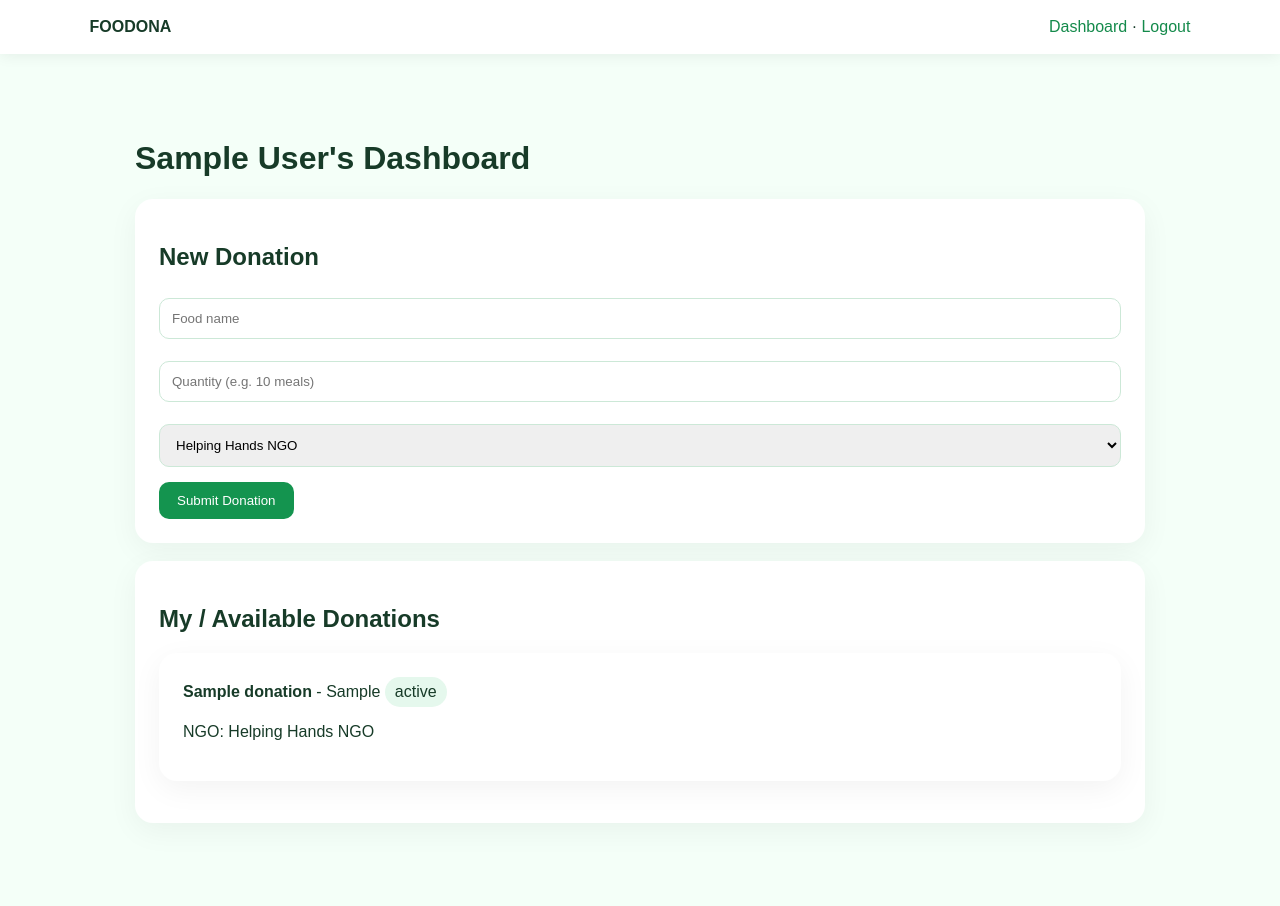
After one commit to shaurya-tiwarii/foodona, a Flask app: page /dashboard in a window 1280 px wide. The commit adds this page. Run offline with Flask 3, Linux system fonts and the light colour scheme; the visitor is signed in with stand-in values (Sample User, id 1); data comes from the database, SQL or seed files in the repository; tables that the repository leaves empty hold one stand-in row (values such as "Sample post").

Commit message:
donor dashboard and donation form

```diff
--- a/app.py
+++ b/app.py
@@ -33,6 +33,12 @@ def init_db():
       FOREIGN KEY(ngo_id) REFERENCES ngos(id)
     );
     """)
+    if con.execute("SELECT COUNT(*) FROM ngos").fetchone()[0] == 0:
+        con.executemany("INSERT INTO ngos(name,address,phone) VALUES(?,?,?)", [
+            ("Helping Hands NGO","Navi Mumbai","+91 9000000001"),
+            ("Food For All Foundation","Mumbai","+91 9000000002"),
+            ("Hope Community Centre","Panvel","+91 9000000003")
+        ])
     con.commit(); con.close()
 
 @app.route("/")
@@ -71,5 +77,28 @@ def login():
 def logout():
     session.clear(); return redirect(url_for("index"))
 
+@app.route("/dashboard")
+def dashboard():
+    if "user_id" not in session: return redirect(url_for("login"))
+    con=db()
+    ngos=con.execute("SELECT * FROM ngos").fetchall()
+    if session["role"]=="Donor":
+        donations=con.execute("""SELECT d.*,n.name ngo_name FROM donations d
+            LEFT JOIN ngos n ON n.id=d.ngo_id WHERE d.donor_id=? ORDER BY d.id DESC""",(session["user_id"],)).fetchall()
+    else:
+        donations=con.execute("""SELECT d.*,u.name donor_name,n.name ngo_name FROM donations d
+            JOIN users u ON u.id=d.donor_id LEFT JOIN ngos n ON n.id=d.ngo_id
+            WHERE d.recipient_id=? OR d.status='Pending' ORDER BY d.id DESC""",(session["user_id"],)).fetchall()
+    con.close()
+    return render_template("dashboard.html",donations=donations,ngos=ngos)
+
+@app.route("/donate",methods=["POST"])
+def donate():
+    if "user_id" not in session or session["role"]!="Donor": return redirect(url_for("login"))
+    con=db(); con.execute("INSERT INTO donations(donor_id,ngo_id,food_name,quantity) VALUES(?,?,?,?)",
+        (session["user_id"],request.form["ngo_id"],request.form["food_name"],request.form["quantity"]))
+    con.commit(); con.close(); flash("Donation submitted.")
+    return redirect(url_for("dashboard"))
+
 if __name__=="__main__":
     init_db(); app.run(debug=True)
--- /dev/null
+++ b/templates/dashboard.html
@@ -0,0 +1 @@
+{% extends "base.html" %}{% block content %}<div class="container"><h1>{{session.name}}'s Dashboard</h1>{% if session.role=="Donor" %}<div class="card"><h2>New Donation</h2><form method="post" action="/donate"><input name="food_name" placeholder="Food name" required><input name="quantity" placeholder="Quantity (e.g. 10 meals)" required><select name="ngo_id">{% for n in ngos %}<option value="{{n.id}}">{{n.name}}</option>{% endfor %}</select><button>Submit Donation</button></form></div>{% endif %}<div class="card"><h2>My / Available Donations</h2>{% for d in donations %}<div class="card"><b>{{d.food_name}}</b> - {{d.quantity}} <span class="badge">{{d.status}}</span><p>NGO: {{d.ngo_name or "Not selected"}}</p></div>{% else %}<p>No donations yet.</p>{% endfor %}</div></div>{% endblock %}
--- a/templates/login.html
+++ b/templates/login.html
@@ -1 +1 @@
-{% extends "base.html" %}{% block content %}<div class="container"><div class="card"><h2>Login</h2><form method="post"><input name="email" type="email" placeholder="Email" required><input name="password" type="password" placeholder="Password" required><button>Log In</button></form></div></div>{% endblock %}
+{% extends "base.html" %}{% block content %}<div class="container"><div class="card"><h2>Login</h2><form method="post"><input name="email" type="email" placeholder="Email" required><input name="password" type="password" placeholder="Password" required><button>Login</button></form></div></div>{% endblock %}
```
